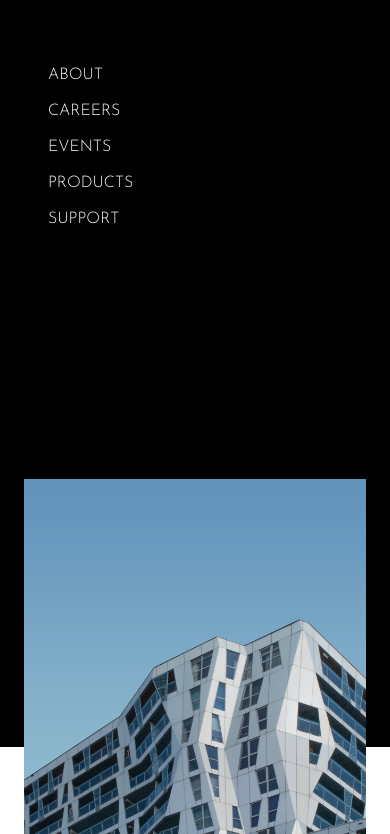
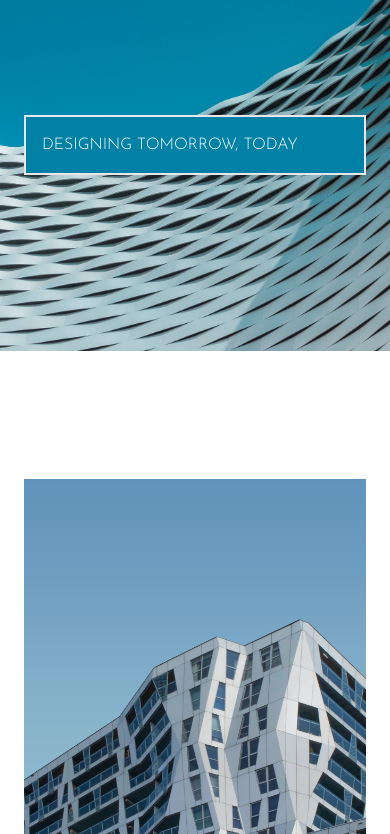
Before and after one commit to awindsr/Imagine-studios, a website: page index.html in a window 390 px wide. Shown: the part 97-931 px from the top of the page. Drawn offline with nearby package versions, Linux system fonts and the light colour scheme; files that its build step writes are made by us from their sources.

Commit message:
Update index.html

```diff
--- a/index.html
+++ b/index.html
@@ -58,7 +58,7 @@
           </div>
         </nav>
         <!-- mobile menu -->
-        <div id="menu" class="absolute top-0 bottom-0 left-0 flex flex-col self-end md:hidden w-full min-h-screen py-1 pt-40 pl-12 space-y-3 text-l text-white uppercase bg-black">
+        <div id="menu" class="absolute top-0 bottom-0 left-0 hidden flex-col self-end md:hidden w-full min-h-screen py-1 pt-40 pl-12 space-y-3 text-l text-white uppercase bg-black">
           <a href="#" class="hover:text-pink-500">About</a>
           <a href="#" class="hover:text-pink-500">Careers</a>
           <a href="#" class="hover:text-pink-500">Events</a>
```
